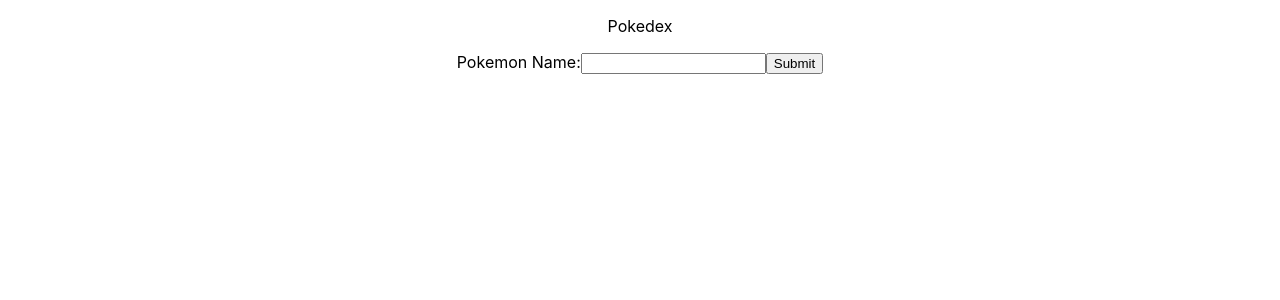
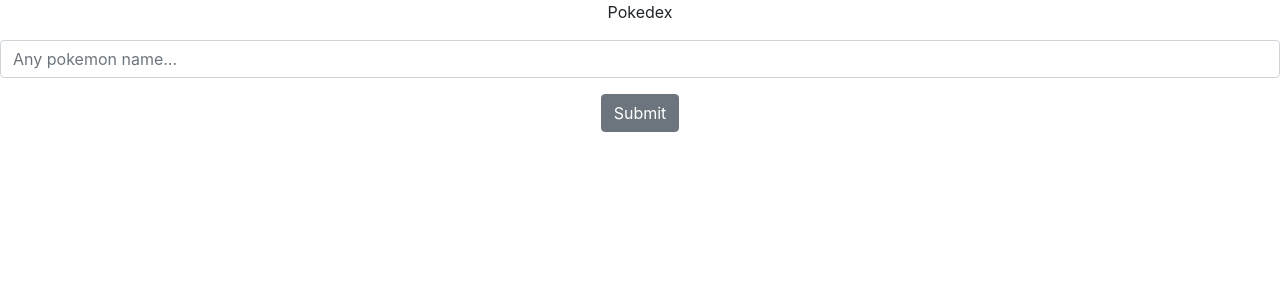
Before and after one commit to SpectrrT/Pokedex-Elite-102, a React (Create React App) app: page / in a window 1280 px wide. Shown: the top 300 px of the page. Built offline with nearby package versions, Linux system fonts and the light colour scheme; no server answers.

Commit message:
Replaced old form with reactstrap form

```diff
--- a/package.json
+++ b/package.json
@@ -6,9 +6,11 @@
     "@testing-library/jest-dom": "^5.14.1",
     "@testing-library/react": "^13.0.0",
     "@testing-library/user-event": "^13.2.1",
-    "react": "^18.1.0",
-    "react-dom": "^18.1.0",
+    "bootstrap": "^4.6.1",
+    "react": "^18.2.0",
+    "react-dom": "^18.2.0",
     "react-scripts": "5.0.1",
+    "reactstrap": "^8.9.0",
     "swr": "^1.3.0",
     "web-vitals": "^2.1.0"
   },
--- a/src/App.js
+++ b/src/App.js
@@ -1,39 +1,101 @@
 import './App.css';
 import { useJson } from './hooks';
 import React, {useState} from "react"
+import 'bootstrap/dist/css/bootstrap.min.css';
+import {
+  Button,
+  Form,
+  FormGroup,
+  Input,
+} from 'reactstrap';
 
+
+
+
+
+
+
+/*
+// Before React in Vanilla Javascript
+
+const data = [{name: "Tensae"}, {name: "Trinity"}]
+
+const divContainer = document.querySelector("#app");
+
+divContainer.innerHTML = data;
+
+data.push({name: "Ajax"})
+
+divContainer.innerHTML = data;
+
+data.push({name: "Diego"})
+
+divContainer.innerHTML = data;
+*/
+
+// Display abilities, types, height, sprite
 const Data = ({ pokemonChar }) => {
   const BASE_URL = `https://pokeapi.co/api/v2/pokemon/${pokemonChar}`;
-  const { response, error } = useJson(BASE_URL);
-  console.warn(error)
+  const {
+      response: {
+          abilities, types, height, sprites /* Grabs out the specific keys for easyier access later */
+      } = {} /* Sets the default value of response to an empty object */,
+  } = useJson(BASE_URL);
+
+  const pokemonData = { abilities, types, height, sprites };
+
+  // const [pokemonData, setPokemonData] = useState({});
+  // useEffect(() => {
+  //   // setPokemonData({ abilities, types, height, sprites })
+  //   // const pokemonData = { abilities, types, height, sprites }; /* Shorthand Notation */
+  //     /*
+  //       Normal/Longhand Notation
+  //       const pokemonData = {
+  //         abilities: abilities,
+  //         types: types,
+  //         height: height,
+  //         sprites: sprites,
+  //       }
+  //     */
+  //   },[abilities, types, height, sprites]
+  // )
+
   return (<>
-    {pokemonChar && JSON.stringify(response)}
+    {pokemonChar && JSON.stringify(pokemonData)}
   </>)
 }
 
 const App = () => {
   const [userInput, setUserInput] = useState("")
   const [submitValue, setSubmitValue] = useState("")
+
   const handleChange = (event) => {
     setUserInput(event.target.value)
   }
+
   const handleSubmit = (event) => {
     event.preventDefault();
-   // alert(`The Pokemon you entered was: ${userInput}`)
     setSubmitValue(userInput)
   }
+
+
 
   return (
     <div className="App">
       <p>Pokedex</p>
-      <form onSubmit={handleSubmit}>
-        <label>
-          Pokemon Name:
-          <input type="text" name="name" onChange={handleChange} value={userInput}/>
-        </label>
-        <input type="submit" value="Submit" />
-      </form>
-      <Data pokemonChar={submitValue}/>
+      <Form className="form" onSubmit={handleSubmit}>
+          <FormGroup>
+            <Input
+              type="text"
+              name="name"
+              placeholder="Any pokemon name..."
+              onChange={handleChange}
+              value={userInput}
+            />
+          </FormGroup>
+        <Button>Submit</Button>
+      </Form>
+      {submitValue && <Data pokemonChar={submitValue}/>}
     </div>
   );
 }
--- a/src/index.js
+++ b/src/index.js
@@ -3,6 +3,7 @@ import ReactDOM from 'react-dom/client';
 import './index.css';
 import App from './App';
 import reportWebVitals from './reportWebVitals';
+import 'bootstrap/dist/css/bootstrap.min.css';
 
 const root = ReactDOM.createRoot(document.getElementById('root'));
 root.render(
```
Also changed, not shown: 2 other files (tests, documents, lock files or other folders).
